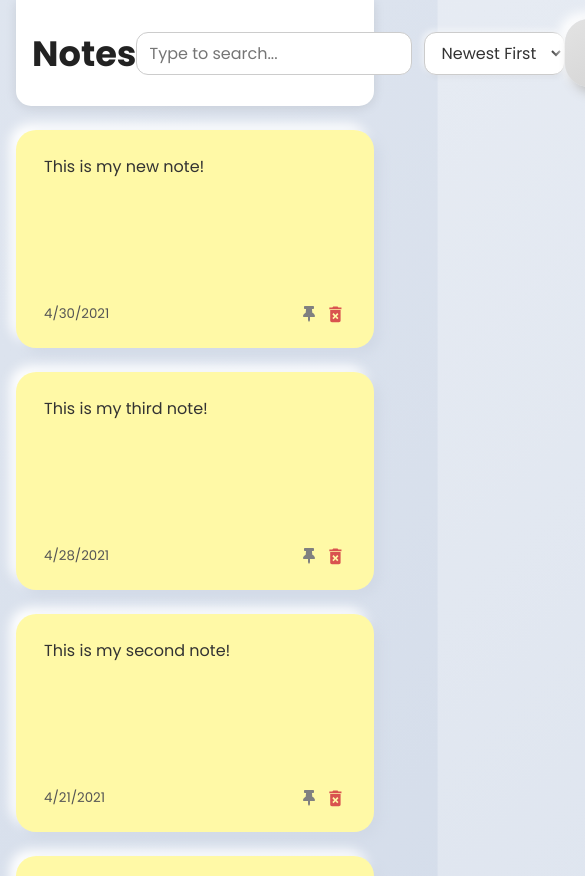
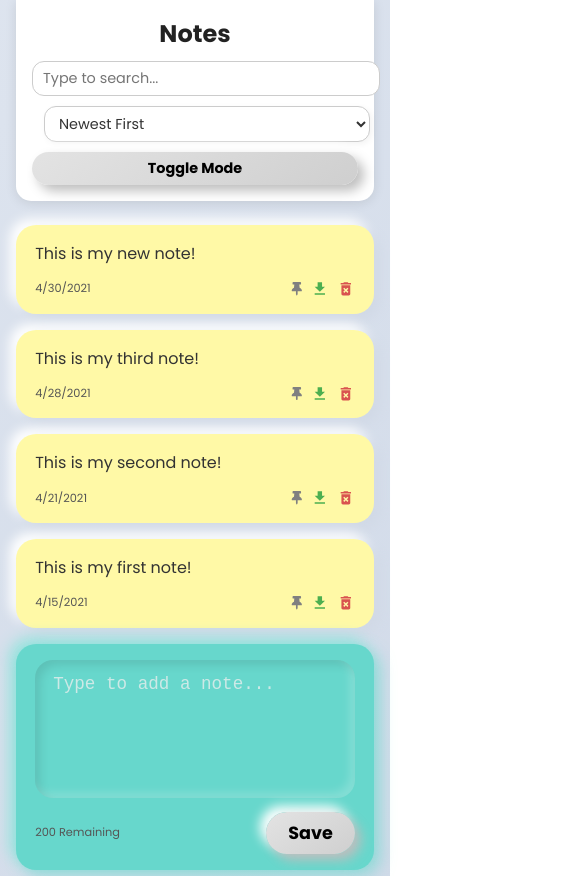
Before and after one commit to Priyal-2005/Notes-App, a React (Vite) app: page / in a window 390 px wide. Shown: the top 876 px of the page, 585 px wide, since content can reach past the window. Built offline with nearby package versions, Linux system fonts and the light colour scheme.

Commit message:
final commit

```diff
--- a/src/components/Note.jsx
+++ b/src/components/Note.jsx
@@ -1,8 +1,17 @@
-import { MdDeleteForever } from 'react-icons/md';
+import { MdDeleteForever, MdDownload } from 'react-icons/md';
 import { FaThumbtack } from 'react-icons/fa';
 
 const Note = ({ id, text, date, pinned, handleDeleteNote, togglePinNote }) => {
   const formattedDate = new Date(date).toLocaleDateString();
+
+  const handleExportNote = () => {
+    const element = document.createElement("a");
+    const file = new Blob([text], { type: "text/plain" });
+    element.href = URL.createObjectURL(file);
+    element.download = `note-${id}.txt`;
+    document.body.appendChild(element);
+    element.click();
+  };
 
   return (
     <div className='note'>
@@ -14,6 +23,12 @@ const Note = ({ id, text, date, pinned, handleDeleteNote, togglePinNote }) => {
             onClick={() => togglePinNote(id)}
             style={{ cursor: 'pointer', color: pinned ? 'red' : 'gray' }}
             title={pinned ? 'Unpin note' : 'Pin note'}
+          />
+          <MdDownload
+            onClick={handleExportNote}
+            style={{ cursor: 'pointer', color: '#4caf50' }}
+            title='Export note'
+            size='1.3em'
           />
           <MdDeleteForever
             onClick={() => handleDeleteNote(id)}
--- a/src/index.css
+++ b/src/index.css
@@ -413,3 +413,55 @@ button {
     transform: translateY(0);
   }
 }
+/* Responsive adjustments */
+@media (max-width: 768px) {
+  .header {
+    flex-direction: column;
+    align-items: stretch;
+    gap: 10px;
+    padding: 1rem;
+  }
+
+  .header h1 {
+    font-size: 1.8rem;
+    text-align: center;
+  }
+
+  .header input.search-input,
+  .header select.sort-select,
+  .header button.save {
+    width: 100%;
+    max-width: 100%;
+    font-size: 1rem;
+  }
+
+  .notes-list {
+    grid-template-columns: 1fr !important;
+    grid-gap: 1rem;
+  }
+
+  .note {
+    min-height: auto;
+  }
+}
+
+@media (max-width: 480px) {
+  .header h1 {
+    font-size: 1.5rem;
+  }
+
+  .header input.search-input,
+  .header select.sort-select,
+  .header button.save {
+    font-size: 0.9rem;
+    padding: 6px 10px;
+  }
+
+  .note {
+    padding: 1rem 1.2rem;
+  }
+
+  .note-footer {
+    font-size: 0.85rem;
+  }
+}
```
